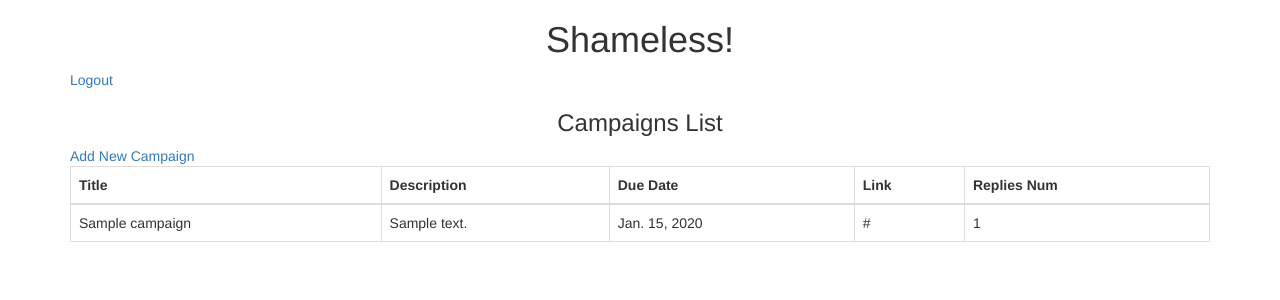
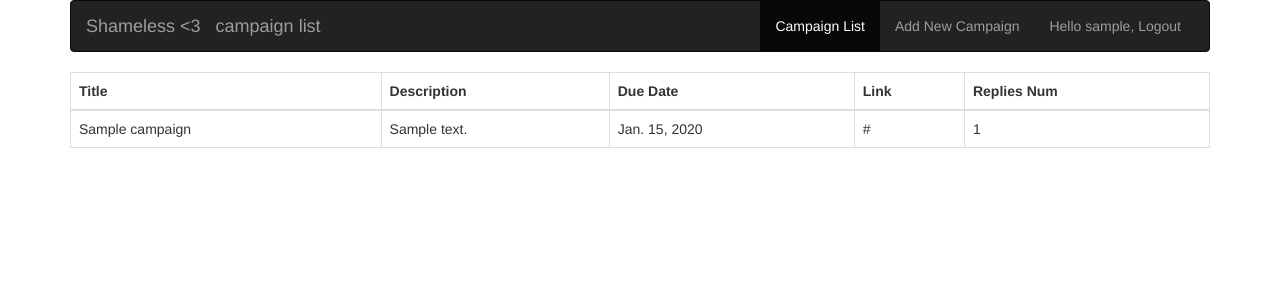
Before and after one commit to Mengo33/Shameless, a Django app: page / in a window 1280 px wide. Shown: the top 300 px of the page. Run offline with Django 3.2, Linux system fonts and the light colour scheme; a user stored in the database is signed in; tables that the repository leaves empty hold one stand-in row (values such as "Sample post"); some libraries are stand-ins or nearby versions.

Commit message:
Added a bootstrap Navbar to the base.html and fixed the test_campaign.

```diff
--- a/campaigns/templates/base.html
+++ b/campaigns/templates/base.html
@@ -16,13 +16,32 @@
 <body>
 
 <div class="container">
+<div class="navbar navbar-inverse ">
+    <div class="container">
+      <div class="navbar-header">
+        <button type="button" class="navbar-toggle" data-toggle="collapse" data-target=".navbar-collapse">
+          <span class="icon-bar"></span>
+          <span class="icon-bar"></span>
+          <span class="icon-bar"></span>
+        </button>
+          <div>
+                <a class="navbar-brand" href="###">Shameless <3</a>
+                <a class="navbar-brand" href="###">{{ view.page_title }}</a>
+          </div>
+      </div>
+      <div class="collapse navbar-collapse">
+        <ul class="nav navbar-nav navbar-right">
+          <li class="active"><a href="/">Campaign List</a></li>
+          <li><a href="/add-campaign">Add New Campaign</a></li>
+             {% if not request.path == '/login/' %}
+                <li><a href="/logout/">Hello  {{ user.get_username }}, Logout</a></li>
+            {% endif %}
+            <li><a href="#"></a></li>
+        </ul>
+      </div><!--/.nav-collapse -->
+    </div>
+  </div>
 
-    <h1 align="center">
-        Shameless!
-    </h1>
-    {% if not request.path == '/login/' %}
-        <a href="/logout/">Logout</a>
-    {% endif %}
     <div>
 
         {% block content %}
--- a/campaigns/templates/campaigns/campaign_form.html
+++ b/campaigns/templates/campaigns/campaign_form.html
@@ -3,8 +3,7 @@
 
 
 {% block content %}
-    <h3 align="center">Campaign Adding - Form</h3>
-    <a href="{% url "campaigns:list" %}">Campaigns List</a>
+
     <form method="post">
         {% csrf_token %}
         {% bootstrap_form form %}
--- a/campaigns/templates/campaigns/campaign_list.html
+++ b/campaigns/templates/campaigns/campaign_list.html
@@ -1,9 +1,8 @@
 {% extends "base.html" %}
 
 {% block content %}
-    <h3 align="center">Campaigns List</h3>
-    <a href="/add-campaign/">Add New Campaign</a>
-    <table class="table table-bordered">
+
+    <table class="table table-bordered col-ms-6">
         <thead>
         <tr>
             <th>Title</th>
--- a/campaigns/views.py
+++ b/campaigns/views.py
@@ -8,8 +8,8 @@ from django.views.generic import View
 from django.views.generic.edit import CreateView, FormView
 from django.views.generic.list import ListView
 
-from campaigns import forms
-from campaigns import models
+from . import forms
+from . import models
 
 
 
@@ -22,6 +22,7 @@ class LoggedInMixin:
 
 
 class LoginView(FormView):
+    page_title = "Login"
     template_name = "login.html"
     form_class = forms.LoginForm
 
@@ -60,6 +61,7 @@ class LogoutView(View):
 
 
 class CreateCampaignView(LoggedInMixin, CreateView):
+    page_title = "Campaign Adding - Form"
     model = models.Campaign
     fields = (
         'title',
```
Also changed, not shown: campaigns/tests.py (+9 -5 lines).
